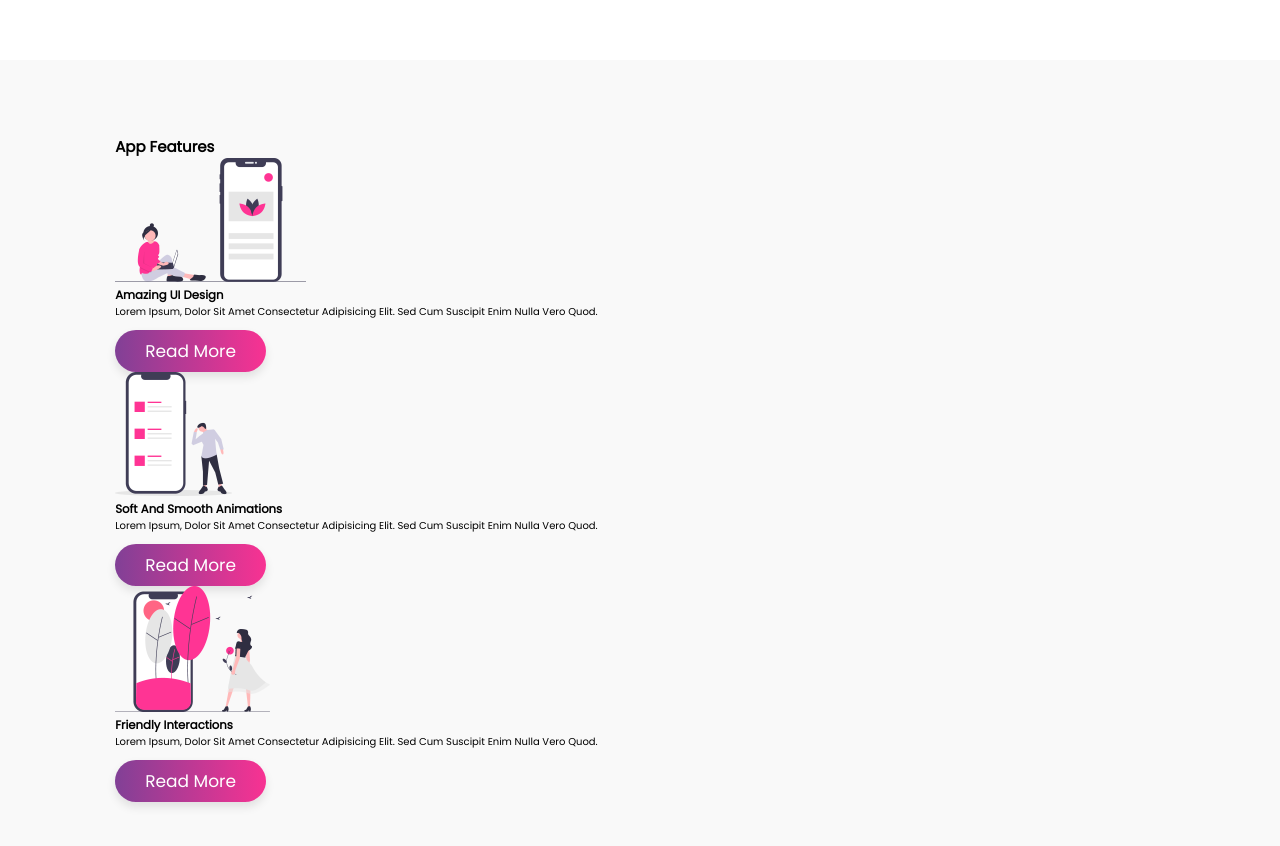
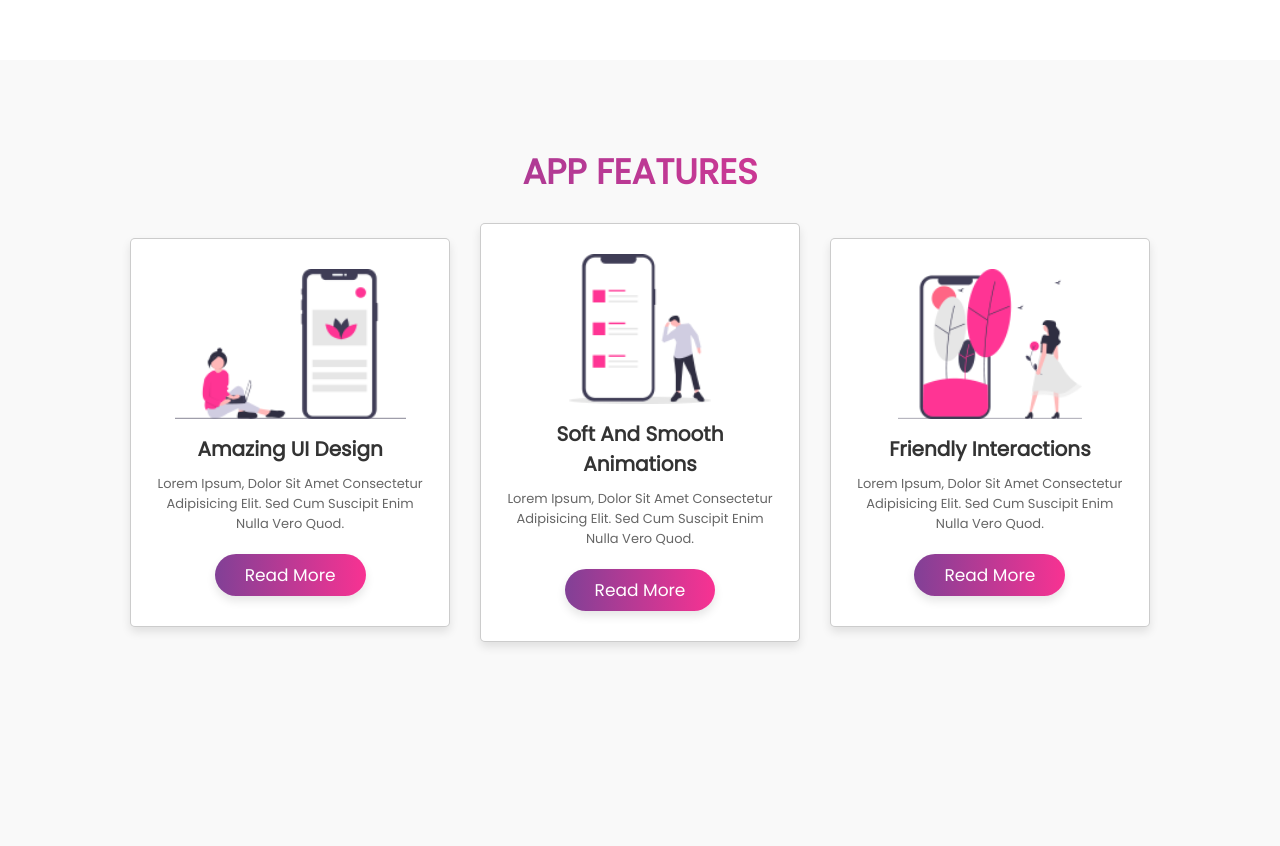
Before and after one commit to daianaadepaula/applandinpage-htmlcss, a plain HTML site: page index.html in a window 1280 px wide. Shown: the part 740-1586 px from the top of the page. Drawn offline with Linux system fonts and the light colour scheme.

Commit message:
features css

```diff
--- a/assets/css/style.css
+++ b/assets/css/style.css
@@ -151,6 +151,53 @@ header label {
 
 /* FEATURES */
 
+.heading{
+  text-align: center;
+  background: var(--gradient);
+  color: transparent;
+  -webkit-background-clip: text;
+  background-clip: text;
+  font-size: 3.5rem;
+  text-transform: uppercase;
+  padding: 1rem;
+}
+
+.features .box-container{
+  display: flex;
+  align-items: center;
+  justify-content: center;
+  flex-wrap: wrap;
+}
+
+.features .box-container .box{
+  flex: 1 1 30rem;
+  background: #fff;
+  border-radius: .5rem;
+  border: .1rem solid rgba(0, 0, 0, 0.2);
+  box-shadow: 0 .5rem 1rem rgba(0, 0, 0, 0.1);
+  margin: 1.5rem;
+  padding: 3rem 2rem;
+  border-radius: .5rem;
+  text-align: center;
+  transition: .2s linear;
+}
+
+.features .box-container .box img{
+  height: 15rem;
+}
+
+.features .box-container .box h3{
+  font-size: 2rem;
+  color: #333;
+  padding-top: 1rem;
+}
+
+.features .box-container .box p{
+  font-size: 1.3rem;
+  color: #666;
+  padding: 1rem 0;
+}
+
 /* ABOUT */
 
 /* NEWSLETTER */
```
